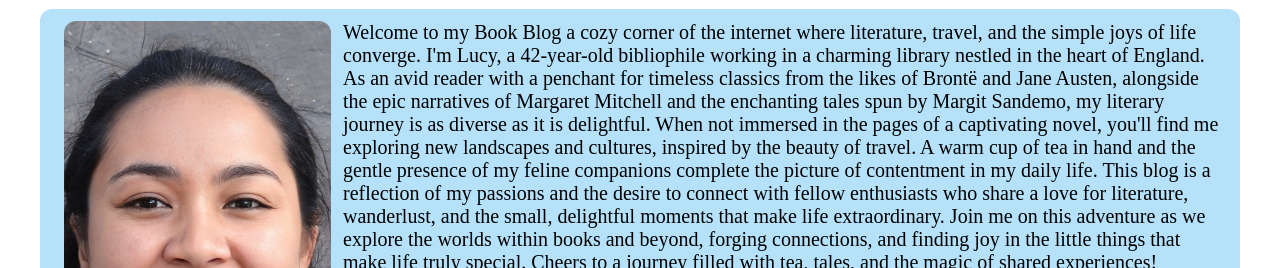
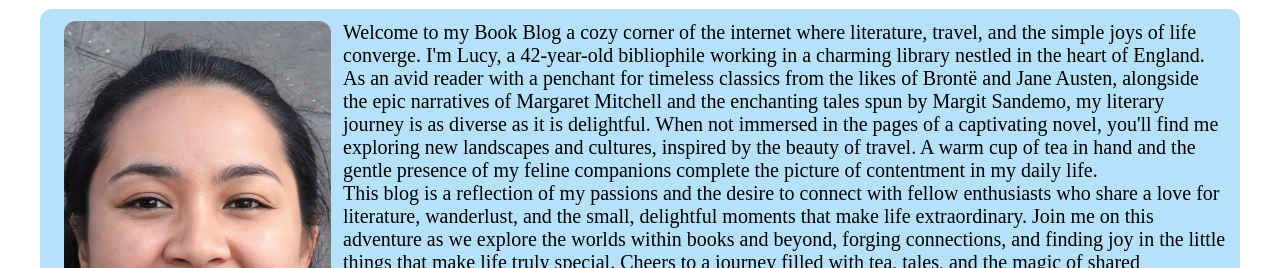
Before and after one commit to Noroff-FEU-Assignments/project-exam-1-hajnalkafenyo, a plain HTML site: page about.html in a window 1280 px wide. Shown: the part 684-952 px from the top of the page. Drawn offline with Linux system fonts and the light colour scheme; a web font is replaced by a local one.

Commit message:
Update about page content formatting and structure

```diff
--- a/about.html
+++ b/about.html
@@ -45,15 +45,15 @@
                 <div>
                     <p>Welcome to my Book Blog a cozy corner of the internet where literature, travel, and the
                         simple joys of life converge. I'm Lucy, a 42-year-old bibliophile working in a charming
-                        library nestled in the heart of England.
-                        As an avid reader with a penchant for timeless classics from the likes of Brontë and
+                        library nestled in the heart of England.</p>
+                    <p>As an avid reader with a penchant for timeless classics from the likes of Brontë and
                         Jane Austen, alongside the epic narratives of Margaret Mitchell and the enchanting tales
                         spun by Margit Sandemo, my literary journey is as diverse as it is delightful.
                         When not immersed in the pages of a captivating novel, you'll find me exploring new
                         landscapes and cultures, inspired by the beauty of travel. A warm cup of tea in hand and
                         the gentle presence of my feline companions complete the picture of contentment in my
-                        daily life.
-                        This blog is a reflection of my passions and the desire to connect with fellow
+                        daily life.</p>
+                    <p>This blog is a reflection of my passions and the desire to connect with fellow
                         enthusiasts who share a love for literature, wanderlust, and the small, delightful
                         moments that make life extraordinary. Join me on this adventure as we explore the worlds
                         within books and beyond, forging connections, and finding joy in the little things that
```
